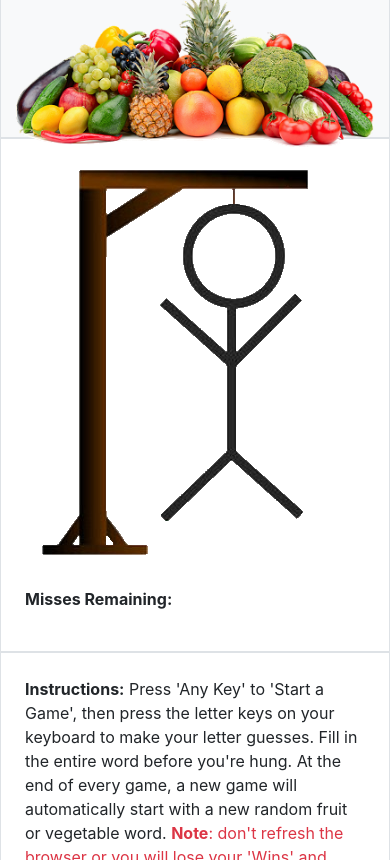
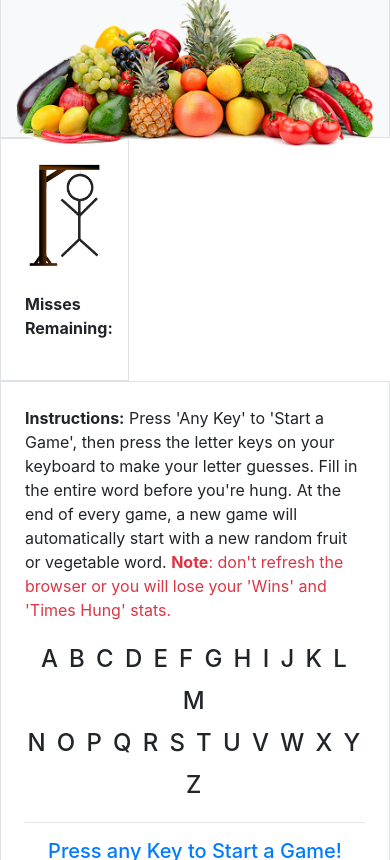
Before and after one commit to mike14747/Hangman, a plain HTML site: page index.html in a window 390 px wide. Shown: the part 240-1100 px from the top of the page. Drawn offline with nearby package versions, Linux system fonts and the light colour scheme.

Commit message:
responsiveness tweak

```diff
--- a/css/main.css
+++ b/css/main.css
@@ -35,6 +35,8 @@ h2 {
     z-index: 2;
 }
 
+w-xs-50
+
 @media (max-width: 991.98px) {
     .spaced {
         letter-spacing: .3em;
@@ -59,3 +61,9 @@ h2 {
         margin-bottom: -10px;
     }
 }
+
+@media (max-width: 575.98px) {
+    .w-xs-50 {
+        max-width: 33%;
+    }
+}
--- a/index.html
+++ b/index.html
@@ -64,13 +64,13 @@
 
         <div class="row bg-white">
 
-            <div class="col-sm-3 border p-4">
+            <div class="col-sm-3 border p-4 w-xs-50">
                 <img id="hangmanImage" class="img-fluid mb-4" src="images/hangman.png" alt="Hangman">
                 <p><b>Misses Remaining:</b> <span id="missesRemaining"></span></p>
                 <!--<p><b>Random Word:</b> <span id="rWord"></span></p>-->
             </div>
 
-            <div class="col-sm-9 border p-4 overflow-auto">
+            <div class="col-xs-12 col-sm-9 border p-4 overflow-auto">
                 <p><b>Instructions:</b> Press 'Any Key' to 'Start a Game', then press the letter keys on your keyboard
                     to make your letter guesses. Fill in the entire word before you're hung. At the end of every game, a
                     new game will automatically start with a new random fruit or vegetable word. <span
```
